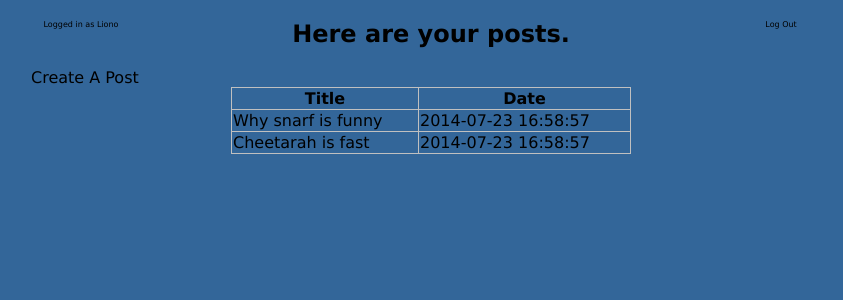
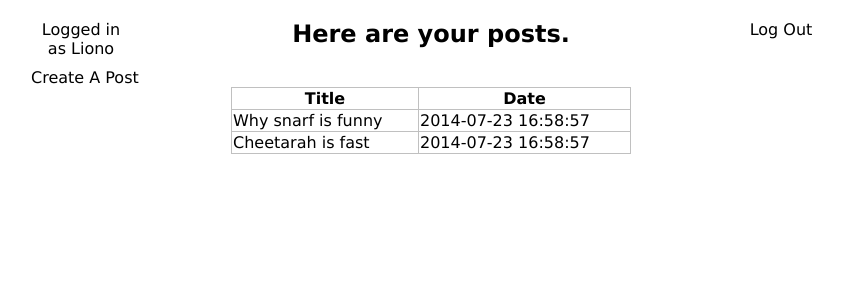
Before and after one commit to sqlmdxdude/WebProgrammingProject2, a PHP site: page /blogMain.php?blogID=1 in a window 1280 px wide. Shown: the top 300 px of the page, without its empty margins (209-1052 px from the left). Run offline with PHP 8.4, Linux system fonts and the light colour scheme; data comes from the database, SQL or seed files in the repository.

Commit message:
Removed unfinished CSS due to time contraints

```diff
--- a/badass.css
+++ b/badass.css
@@ -1,7 +1,6 @@
 /* set some global stuff here and then define classes to tweak presentations */
 body{
     margin: 0;
-    background-color: #336699;
     font-family: Verdana, Tahoma, Arial, sans-serif;
     font-size: 16px;
 }
@@ -42,7 +41,6 @@ a:hover{
     margin-right: auto;
 }
 #notification{
-    text-size: .7em;
     color: #FF0000;
     font-family: 'Arial', sans-serif;
 }
@@ -53,13 +51,11 @@ a:hover{
 #loginstatus{
     display:inline;
     float: left;
-    font-size: .5em;
     width: 100px;
 }
 #logout{
     display:inline;
     float: right;
-    font-size: .5em;
     width: 100px;
 }
 #allcomments{
```
